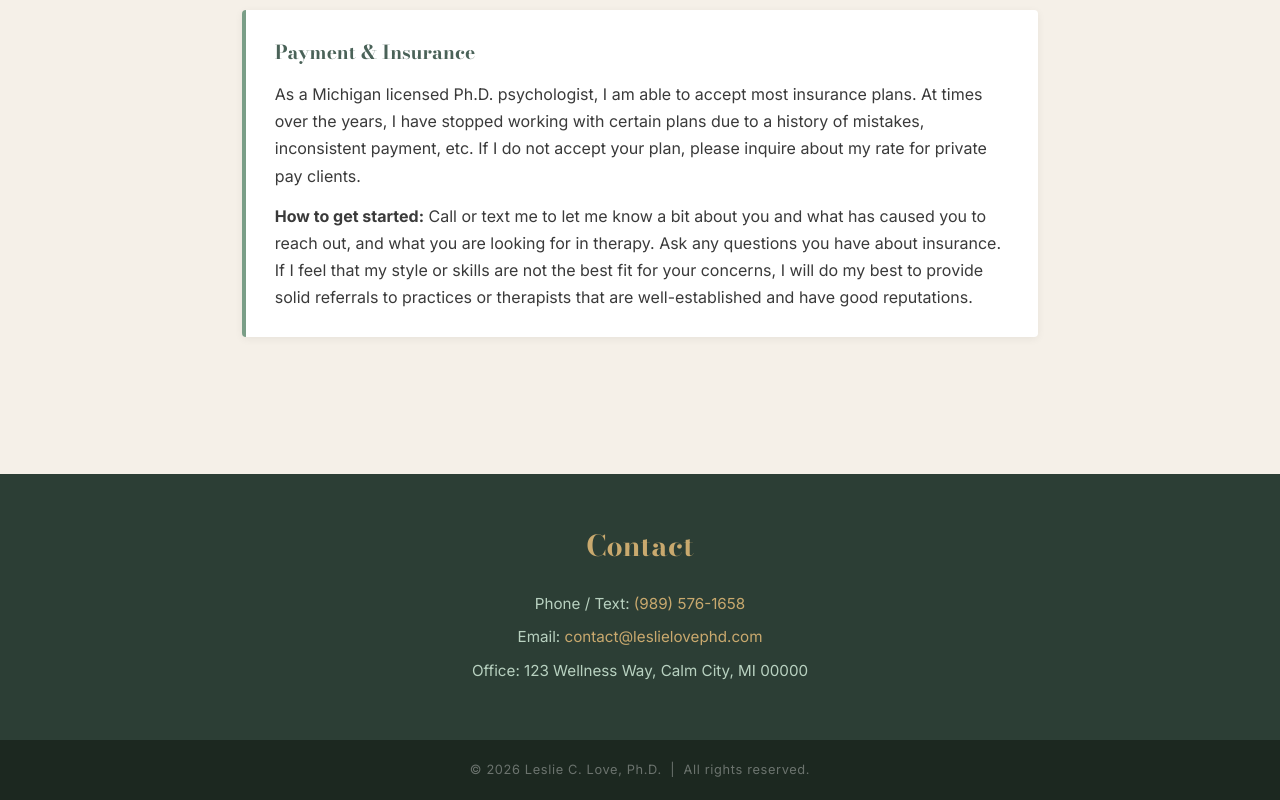
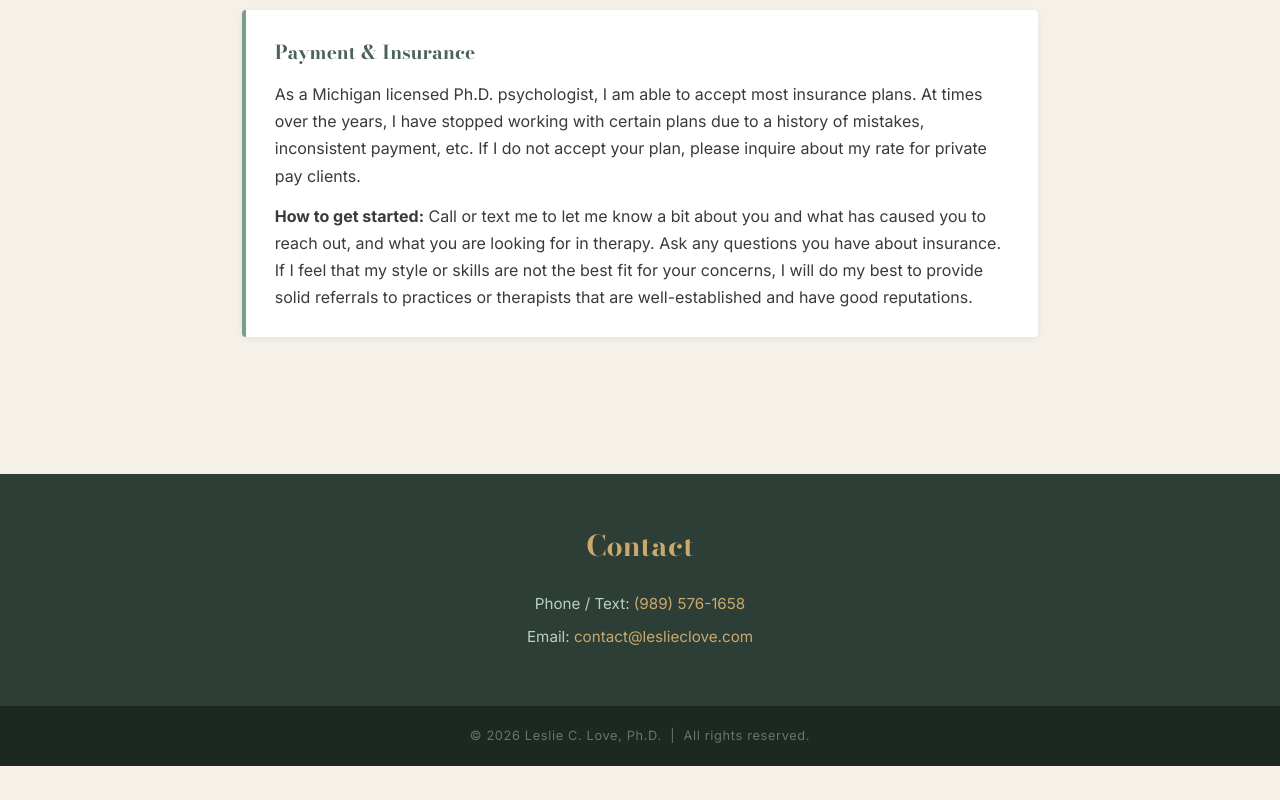
Before and after one commit to leslieclove/leslieclove, a plain HTML site: page index.html in a window 1280 px wide. Shown: the part 1500-2300 px from the top of the page. After the commit the page ends 2266 px from the top, so only its background shows below. Drawn offline with nearby package versions, Linux system fonts and the light colour scheme.

Commit message:
Add files via upload

```diff
--- a/index.html
+++ b/index.html
@@ -116,8 +116,7 @@
     <div class="contact-strip">
         <h2>Contact</h2>
         <p>Phone / Text: <a href="tel:9895761658">(989) 576-1658</a></p>
-        <p>Email: <a href="mailto:contact@leslielovephd.com">contact@leslielovephd.com</a></p>
-        <p>Office: 123 Wellness Way, Calm City, MI 00000</p>
+        <p>Email: <a href="mailto:contact@leslielovephd.com">contact@leslieclove.com</a></p>
     </div>
 
     <footer>
```
